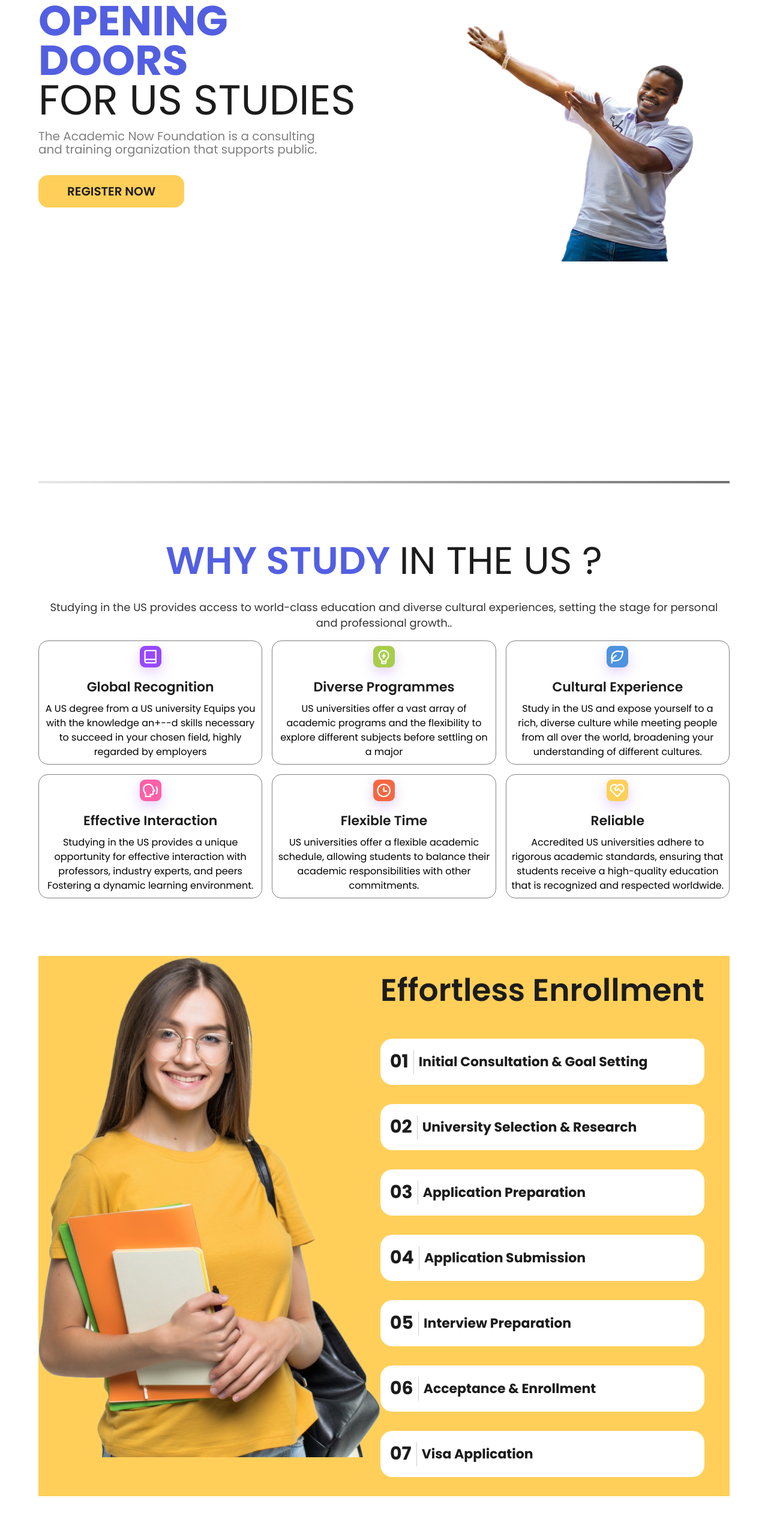
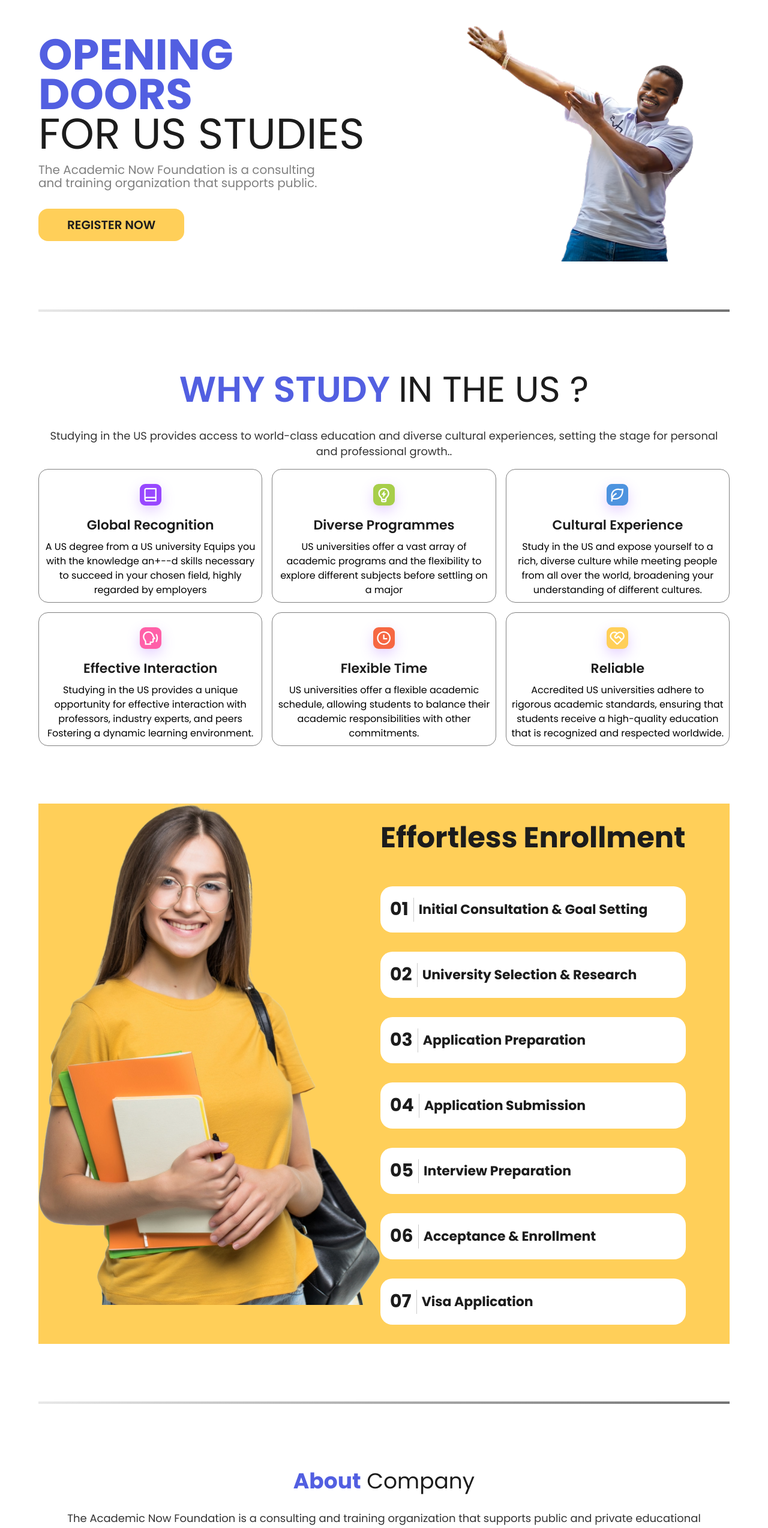
Before and after one commit to FarajaOmbeni/academic-now, a React (Vite) app in the folder frontend/: page / in a window 1280 px wide. Shown: the part 120-2668 px from the top of the page at 60% size. Built offline with nearby package versions, Linux system fonts and the light colour scheme.

Commit message:
modified the testimonials section

```diff
--- a/frontend/src/assets/index.js
+++ b/frontend/src/assets/index.js
@@ -27,7 +27,7 @@ import yale from "./yale.png";
 import playIcon from "./playIcon.svg";
 import testimonialBg from "./testimonialBg.png";
 import contactGradient from "./contactGradient.png";
-
+import quoteIcon from "./quote-icon.svg";
 export {
     logo,
     Student,
@@ -57,5 +57,6 @@ export {
     phoneCall,
     emailIcon,
     location,
-    contactGradient
+    contactGradient,
+    quoteIcon
 }
--- a/frontend/src/components/Contact/ContactIntro.jsx
+++ b/frontend/src/components/Contact/ContactIntro.jsx
@@ -5,10 +5,10 @@ const ContactIntro = () => {
     <div>
       <div className="flex">
         <div className="">
-          <h1 className="text-[#2A3280] text-[89px] font-bold">Contact Us</h1>
-          <p className="text-[#717171] text-[25px] font-medium">
+          <h1 className="text-[#2A3280] text-7xl mb-8 font-bold">Contact Us</h1>
+          <p className="text-[#717171] text-2xl font-medium">
             Have any questions or remarks? <br /> We are here to help! <br />Just write us a
-            message with your concerns. Our team will get back to you promptly.
+            message with your concerns. <br /> Our team will get back to you promptly.
           </p>
         </div>
 
--- a/frontend/src/components/Divider.jsx
+++ b/frontend/src/components/Divider.jsx
@@ -1,6 +1,6 @@
 const Divider = () => {
   return (
-    <div className="w-full">
+    <div className="w-full my-20">
         <div className="divider"></div>
     </div>
   )
--- a/frontend/src/components/Home/AboutCompany.jsx
+++ b/frontend/src/components/Home/AboutCompany.jsx
@@ -4,9 +4,9 @@ const AboutCompany = () => {
   return (
     <div className="my-24">
       <div className="flex flex-col items-center">
-        <h1 className="text-primaryBlue text-[52px] font-bold leading-[66px] mb-4">
+        <h1 className="text-primaryBlue text-4xl font-bold leading-[66px] mb-4">
           About
-          <span className="text-[#1C1C1C] text-[52px] font-bold leading-[66px]">
+          <span className="text-[#1C1C1C] text-4xl font-normal leading-[66px]">
             {" "}
             Company
           </span>
--- a/frontend/src/components/Home/ContactUs.jsx
+++ b/frontend/src/components/Home/ContactUs.jsx
@@ -4,8 +4,8 @@ const ContactUs = () => {
   return (
     <div className="my-32">
       <div className="flex flex-col items-center mb-8">
-        <h2 className="text-[#2A3280] text-[40px] font-bold">Contact Us</h2>
-        <p className="#717171 text-[18px] font-medium">
+        <h2 className="text-[#2A3280] text-3xl mb-2 font-bold">Contact Us</h2>
+        <p className="text-[#717171] text-[18px] font-normal">
           Any question or remarks? Just write us a message!
         </p>
       </div>
--- a/frontend/src/components/Home/EffortlessEnrollment.jsx
+++ b/frontend/src/components/Home/EffortlessEnrollment.jsx
@@ -9,7 +9,7 @@ const EffortlessEnrollment = () => {
           <img src={enrollmentImage} alt="enrollment image" />
         </div>
         <div className="">
-          <h4 className="text-[52px] font-semibold leading-[66px] text-[#1C1C1C] mb-12 mt-6">
+          <h4 className="text-5xl font-bold leading-[66px] text-[#1C1C1C] mb-12 mt-6">
             Effortless Enrollment
           </h4>
           <div className="flex flex-col items-center">
--- a/frontend/src/components/Home/Hero.jsx
+++ b/frontend/src/components/Home/Hero.jsx
@@ -2,14 +2,14 @@ import { Student } from "../../assets";
 
 const Hero = () => {
   return (
-    <div className="h-screen">
+    <div className="">
       <div className="flex justify-between">
         {/* heading */}
-        <div className="flex flex-col flex-1">
+        <div className="flex flex-col flex-1 mt-14">
           <div className="">
-            <h1 className="text-[70px] font-bold leading-[66px] text-primaryBlue">
+            <h1 className="text-7xl font-bold leading-[66px] text-primaryBlue">
               OPENING DOORS
-              <p className="text-[70px] text-[#1C1C1C] font-normal leading-[66px]">
+              <p className="text-7xl text-[#1C1C1C] font-normal leading-[66px]">
                 FOR US STUDIES
               </p>
             </h1>
--- a/frontend/src/components/Home/OurServices.jsx
+++ b/frontend/src/components/Home/OurServices.jsx
@@ -4,9 +4,9 @@ const OurServices = () => {
   return (
     <div className="my-32">
       <div className="flex flex-col items-center mb-4">
-        <h1 className="text-primaryBlue text-[52px] font-bold leading-[66px]">
+        <h1 className="text-primaryBlue text-4xl font-bold leading-[66px]">
           Our
-          <span className="text-[#1C1C1C] text-[52px] font-bold leading-[66px]">
+          <span className="text-[#1C1C1C] text-4xl font-normal leading-[66px]">
             {" "}
             Services
           </span>
--- a/frontend/src/components/Home/Testimonials.jsx
+++ b/frontend/src/components/Home/Testimonials.jsx
@@ -1,12 +1,12 @@
-import { mwanaisha } from "../../assets";
+import { mwanaisha, quoteIcon } from "../../assets";
 
 const Testimonials = () => {
   return (
     <div className="my-32">
       <div className="flex flex-col items-center mb-4">
-        <h1 className="text-primaryBlue text-[52px] font-bold leading-[66px]">
+        <h1 className="text-primaryBlue text-4xl font-bold leading-[66px]">
           What
-          <span className="text-[#1C1C1C] text-[52px] font-bold leading-[66px]">
+          <span className="text-[#1C1C1C] text-4xl font-normal leading-[66px]">
             {" "}
             our students Say
           </span>
@@ -22,7 +22,7 @@ const Testimonials = () => {
       </div>
 
       {/* testimonials box */}
-      <div className="p-6 bg-[url('./assets/testimonialBg.png')] relative bg-cover rounded-[26px]">
+      <div className="p-6 bg-[url('./assets/testimonialBg.png')] relative bg-cover rounded-[26px] mt-14">
         <p className="text-white text-center text-[18px] font-normal leading-[28px]">
           Studying in the United States through Academic Now was transformative,
           thanks to its support and guidance. The US education systems focus on
@@ -35,6 +35,7 @@ const Testimonials = () => {
           to broaden their horizons and pursue their academic goals.
         </p>
         <img src={mwanaisha} alt="testimonial-image" className="absolute w-[108px] h-[108px] transform -translate-x-1/2 left-1/2" />
+        <img src={quoteIcon} alt="quote icon" className="absolute top-[-15%] left-[3%] w-[54px] h-[54px]" />
       </div>
     </div>
   );
--- a/frontend/src/components/Home/WhyStudy.jsx
+++ b/frontend/src/components/Home/WhyStudy.jsx
@@ -4,9 +4,9 @@ const WhyStudy = () => {
   return (
     <section className="my-24">
       <div className="">
-        <h2 className="text-center text-primaryBlue mb-8 text-[64px] font-semibold leading-[66px]">
+        <h2 className="text-center text-primaryBlue mb-8 text-6xl font-semibold leading-[66px]">
           WHY STUDY{" "}
-          <span className="text-[#1C1C1C] text-[64px] font-normal leading-[66px]">
+          <span className="text-[#1C1C1C] text-6xl font-normal leading-[66px]">
             IN THE US ?
           </span>
         </h2>
@@ -24,7 +24,7 @@ const WhyStudy = () => {
             <img
               src={section.img}
               alt="section-img"
-              className="whyStudy-img mb-4"
+              className="whyStudy-img mb-4 mt-4"
               style={{ backgroundColor: section.color, width:'36px', height:'36px', padding:'4px', borderRadius: '9px' }}
             />
             <div className="">
--- a/frontend/src/components/Register/Introduction.jsx
+++ b/frontend/src/components/Register/Introduction.jsx
@@ -1,14 +1,16 @@
 const Introduction = () => {
   return (
     <div className="mb-12 flex items-center justify-center flex-col">
-      <h1 className="mb-6 text-primaryBlue text-[69px] font-extrabold leading-[37px]">
+      <h1 className="mb-6 text-primaryBlue text-6xl font-extrabold leading-[37px]">
         At Academic Now
       </h1>
-      <p className="text-center text-[#292828] montserrat text-[35px] font-normal leading-[37px]">
-        We provide comprehensive support for students, including application
-        assistance, scholarship search, essay guidance, interview preparation,
-        visa support and pre-departure orientation.
-      </p>
+      <div className="flex items-center justify-center">
+        <p className="w-[70%] text-center text-[#292828] montserrat text-3xl font-normal leading-[37px]">
+          We provide comprehensive support for students, including application
+          assistance, scholarship search, essay guidance, interview preparation,
+          visa support and pre-departure orientation.
+        </p>
+      </div>
     </div>
   );
 };
```
Also changed, not shown: frontend/src/components/About/WhoWeAre.jsx (+7 -7 lines), frontend/src/assets/quote-icon.svg (added).
